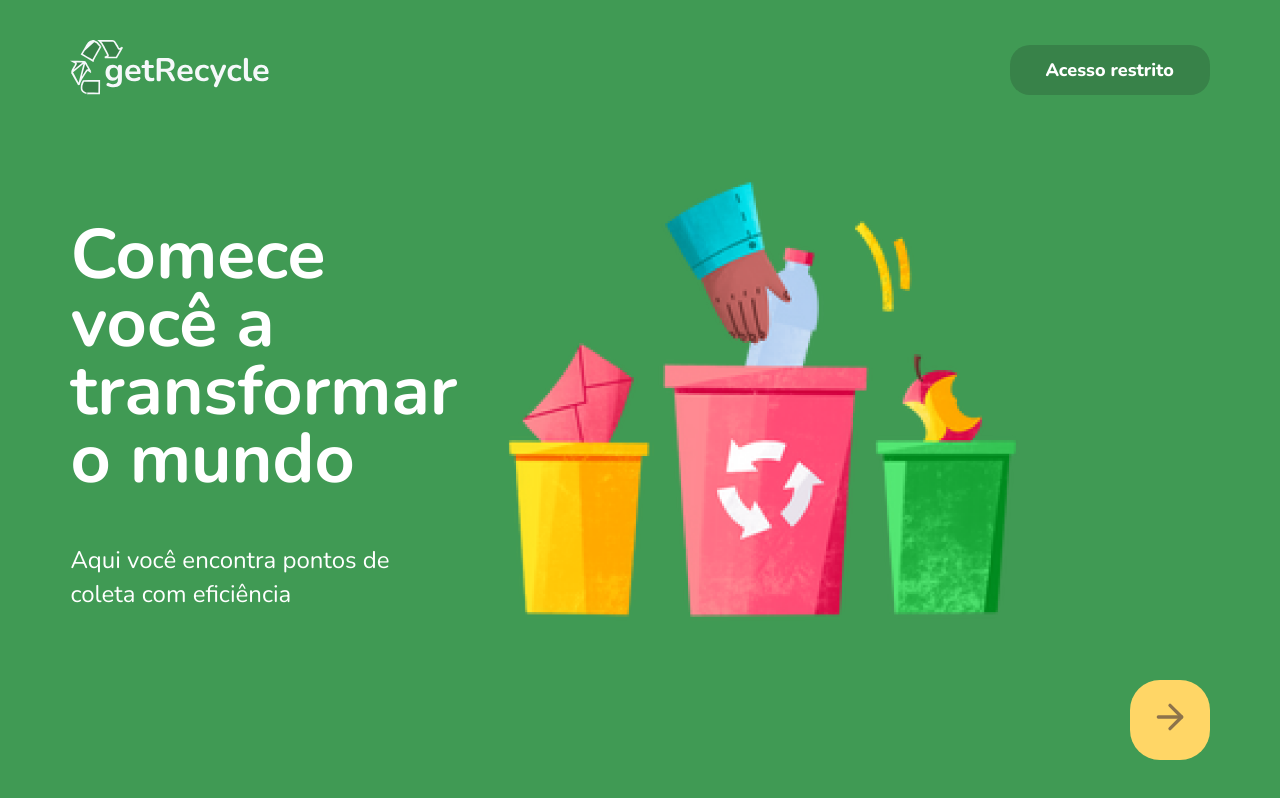
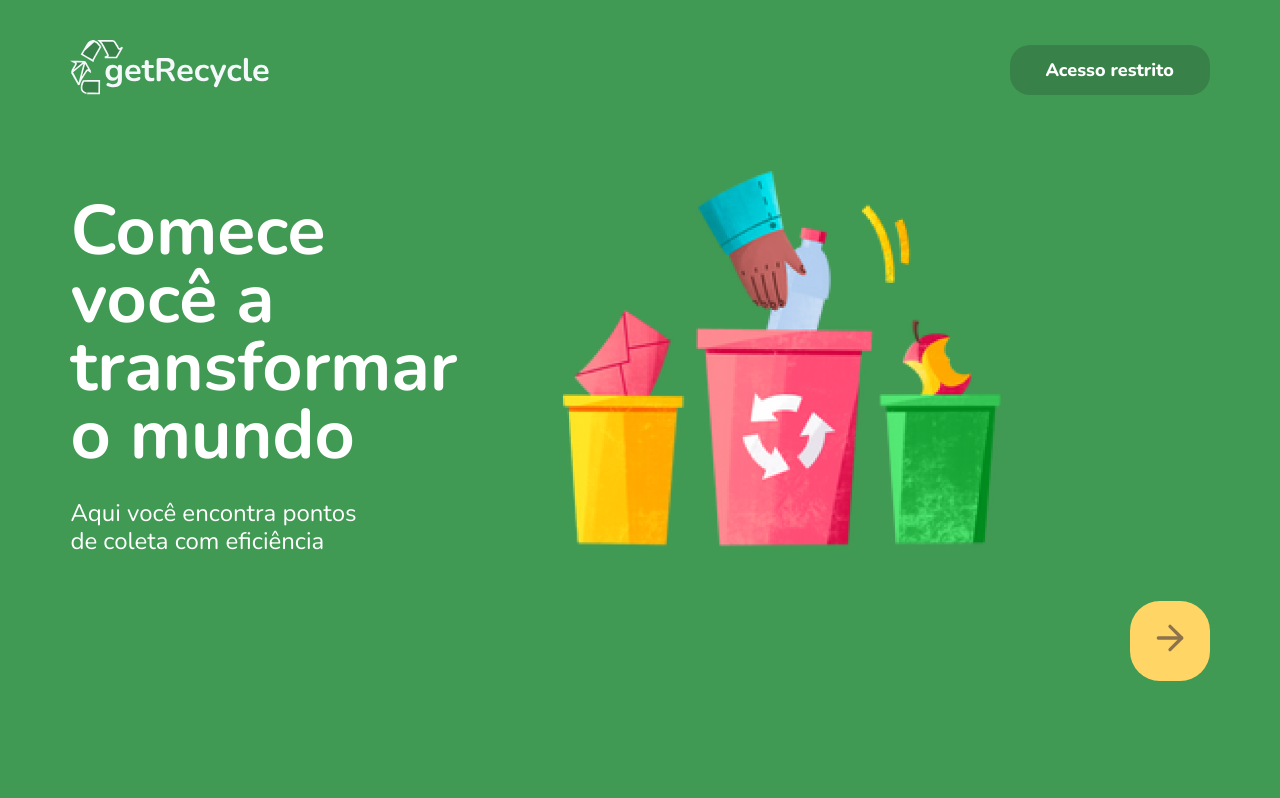
Before and after one commit to lucascc19/GetRecycle-v.1, a React (Create React App) app in the folder web/: page / in a window 1280 px wide. Built offline with nearby package versions, Linux system fonts and the light colour scheme.

Commit message:
estilizando a tela inicial da aplicação

```diff
--- a/web/src/components/layout/Container.module.css
+++ /dev/null
@@ -1,21 +0,0 @@
-.container{
-  width: 89%;
-  display: flex;
-  justify-content: space-between;
-  align-items: center;
-  margin: 0 auto;
-  flex-wrap: wrap;
-}
-
-.min-height {
-  min-height: 75%;
-}
-
-.start{
-  justify-content: flex-start;
-}
-
-.column {
-  flex-direction:column;
-  justify-content: start;
-}
--- a/web/src/components/layout/Navbar.js
+++ b/web/src/components/layout/Navbar.js
@@ -1,6 +1,6 @@
 import { Link } from 'react-router-dom'
 
-import Container from './Container'
+
 
 import styles from './Navbar.module.css'
 
--- a/web/src/components/pages/Home.js
+++ b/web/src/components/pages/Home.js
@@ -12,7 +12,7 @@ function Home(){
           <h1 className={styles.title}>Comece você a transformar o mundo</h1>
           <p className={styles.subtitle}>Aqui você encontra pontos de coleta com eficiência</p>
         </div>
-        <img src={recycle} alt="Recycling" className={styles.recycle} />
+        <img src={recycle} alt="Recycling" className={styles.background_image} />
       </section>
     </div>
 
--- a/web/src/components/pages/Home.module.css
+++ b/web/src/components/pages/Home.module.css
@@ -1,16 +1,19 @@
 .container {
   width: 89%;
   display: flex;
+  align-items: center;
   margin: 0 auto;
 }
 
-.recycle {
-  width: 579px;
-  height: 579px;
+.background_image {
+  width: 500px;
+  height: 500px;
+  margin-left: 60px;
+  display: flex;
 }
 
 .box_text {
-  margin-top: 120px;
+  margin-top: 50px;
 }
 
 .title {
@@ -18,14 +21,14 @@
   font-weight: 700;
   line-height: 68px;
   width: 394px;
-  margin-bottom: 50px;
+  margin-bottom: 30px;
   color: #FFF;
 }
 
 .subtitle {
   font-size: 24px;
   font-weight: 5 00;
-  line-height: 34px;
-  width: 320px;
+  line-height: 28px;
+  width: 300px;
   color: #FFF;
 }
```
Also changed, not shown: web/src/components/layout/Container.js (added).
